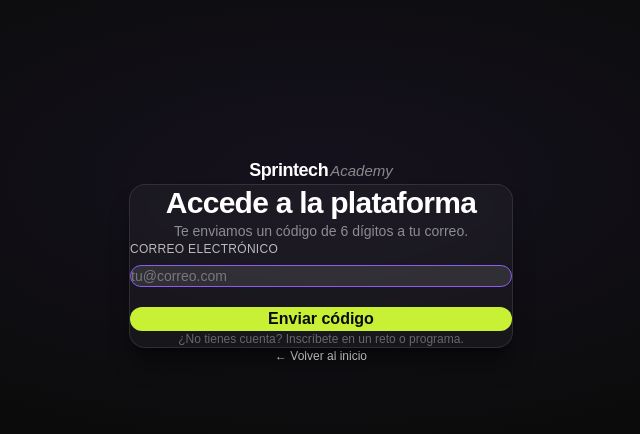
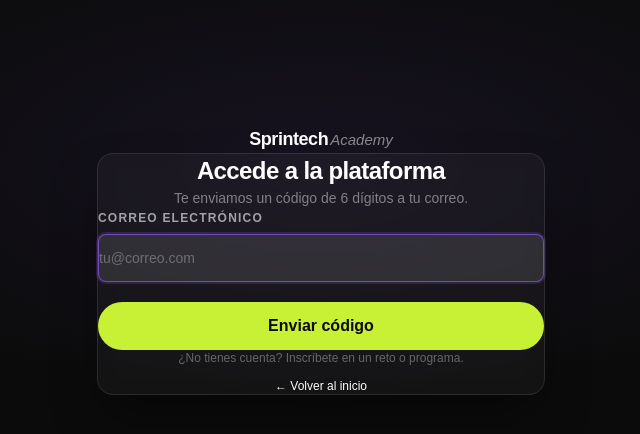
Before and after one commit to SprintechAcademy/SprintechAcademy, a Next.js app: page /login in a window 1280 px wide. Shown: the part 140-574 px from the top of the page, without its empty margins (319-959 px from the left). Built offline with nearby package versions, Linux system fonts and the light colour scheme.

Commit message:
refactor login page: proper card sizing, h-12 inputs, typography hierarchy, spacing system

```diff
--- a/app/(auth)/login/page.tsx
+++ b/app/(auth)/login/page.tsx
@@ -18,7 +18,6 @@
     e.preventDefault()
     setError('')
     setLoading(true)
-
     try {
       const res = await fetch('/api/auth/send-code', {
         method: 'POST',
@@ -26,12 +25,10 @@
         body: JSON.stringify({ email: email.trim() }),
       })
       const data = await res.json()
-
       if (!res.ok) {
         setError(data.error ?? 'Error enviando código')
         return
       }
-
       router.push(`/verificar?email=${encodeURIComponent(email.trim())}`)
     } catch {
       setError('Error de conexión')
@@ -42,19 +39,24 @@
 
   return (
     <>
+      {/* Success banner (post-payment) */}
       {enrolled && (
-        <div className="mb-6 p-4 rounded-xl bg-lime/10 border border-lime/20 text-sm text-lime text-center">
+        <div className="mb-6 px-4 py-3 rounded-lg bg-lime/10 border border-lime/25 text-sm text-lime text-center leading-snug">
           ¡Pago exitoso! Ingresa tu correo para acceder.
         </div>
       )}
 
-      <h1 className="text-3xl font-bold text-white tracking-tight mb-3 text-center">
+      {/* Heading block */}
+      <div className="mb-8 text-center">
+        <h1 className="text-2xl font-bold text-white tracking-tight leading-snug mb-2">
           Accede a la plataforma
         </h1>
-      <p className="text-sm text-white/50 text-center mb-8">
+        <p className="text-sm text-white/45 leading-relaxed">
           Te enviamos un código de 6 dígitos a tu correo.
         </p>
+      </div>
 
+      {/* Form */}
       <form onSubmit={handleSubmit} className="flex flex-col gap-5">
         <Input
           type="email"
@@ -67,17 +69,32 @@
         />
 
         {error && (
-          <p className="text-sm text-red-400 text-center">{error}</p>
+          <p className="text-sm text-red-400 text-center -mt-1">{error}</p>
         )}
 
-        <Button type="submit" variant="lime" size="lg" loading={loading} className="w-full">
+        <Button
+          type="submit"
+          variant="lime"
+          size="lg"
+          loading={loading}
+          className="w-full h-12 hover:brightness-110 transition-all duration-200"
+        >
           Enviar código
         </Button>
       </form>
 
-      <p className="text-xs text-white/35 text-center mt-8">
+      {/* Footer links */}
+      <div className="mt-8 flex flex-col items-center gap-3">
+        <p className="text-xs text-white/35">
           ¿No tienes cuenta? Inscríbete en un reto o programa.
         </p>
+        <a
+          href="/"
+          className="text-xs text-white/30 hover:text-white/60 transition-colors duration-200"
+        >
+          ← Volver al inicio
+        </a>
+      </div>
     </>
   )
 }
@@ -85,37 +102,31 @@
 export default function LoginPage() {
   return (
     <div className="relative min-h-screen flex flex-col items-center justify-center px-4 py-16 bg-carbon overflow-hidden">
-      {/* Background glow */}
+
+      {/* Subtle purple radial glow */}
       <div
+        aria-hidden
         className="pointer-events-none absolute inset-0"
         style={{
           background:
-            'radial-gradient(ellipse 70% 50% at 50% 40%, rgba(139,92,246,0.08) 0%, transparent 70%)',
+            'radial-gradient(ellipse 65% 45% at 50% 38%, rgba(139,92,246,0.09) 0%, transparent 68%)',
         }}
       />
 
-      <div className="relative w-full max-w-sm">
+      <div className="relative w-full max-w-md">
+
         {/* Logo */}
         <div className="flex justify-center mb-10">
           <Logo href="/" />
         </div>
 
         {/* Card */}
-        <div className="rounded-2xl border border-white/10 bg-white/[0.04] backdrop-blur-sm px-8 py-10 shadow-xl shadow-black/40">
+        <div className="rounded-2xl border border-white/10 bg-white/[0.035] backdrop-blur-sm px-10 py-10 shadow-2xl shadow-black/50">
           <Suspense>
             <LoginForm />
           </Suspense>
         </div>
 
-        {/* Back link */}
-        <div className="flex justify-center mt-8">
-          <a
-            href="/"
-            className="text-xs text-white/30 hover:text-white/55 transition-colors flex items-center gap-1.5"
-          >
-            ← Volver al inicio
-          </a>
-        </div>
       </div>
     </div>
   )
--- a/components/ui/Input.tsx
+++ b/components/ui/Input.tsx
@@ -13,18 +13,24 @@
 }
 
 const fieldBase =
-  'w-full bg-white/8 border border-white/20 rounded-xl px-4 py-3.5 text-white placeholder:text-white/35 text-sm transition-colors outline-none focus:border-purple focus:bg-white/10'
+  'w-full h-12 bg-white/6 border border-white/15 rounded-lg px-4 text-white placeholder:text-white/30 text-sm transition-all duration-200 outline-none focus:border-purple/70 focus:bg-white/10 focus:ring-2 focus:ring-purple/20'
 
 export function Input({ label, error, className = '', ...props }: InputProps) {
   return (
     <div className="flex flex-col gap-2">
       {label && (
-        <label className="text-xs font-medium text-white/70 tracking-wide uppercase" style={{ fontFamily: 'var(--font-syne)' }}>
+        <label
+          className="text-xs font-semibold text-white/60 tracking-widest uppercase"
+          style={{ fontFamily: 'var(--font-syne)' }}
+        >
           {label}
         </label>
       )}
-      <input className={`${fieldBase} ${error ? 'border-red-500' : ''} ${className}`} {...props} />
-      {error && <p className="text-xs text-red-400">{error}</p>}
+      <input
+        className={`${fieldBase} ${error ? 'border-red-500 focus:ring-red-500/20' : ''} ${className}`}
+        {...props}
+      />
+      {error && <p className="text-xs text-red-400 mt-0.5">{error}</p>}
     </div>
   )
 }
@@ -39,18 +45,21 @@
   return (
     <div className="flex flex-col gap-2">
       {label && (
-        <label className="text-xs font-medium text-white/70 tracking-wide uppercase" style={{ fontFamily: 'var(--font-syne)' }}>
+        <label
+          className="text-xs font-semibold text-white/60 tracking-widest uppercase"
+          style={{ fontFamily: 'var(--font-syne)' }}
+        >
           {label}
         </label>
       )}
       <select
-        className={`${fieldBase} ${error ? 'border-red-500' : ''} ${className}`}
+        className={`${fieldBase} ${error ? 'border-red-500 focus:ring-red-500/20' : ''} ${className}`}
         style={{ backgroundImage: 'none' }}
         {...(props as React.SelectHTMLAttributes<HTMLSelectElement>)}
       >
         {children}
       </select>
-      {error && <p className="text-xs text-red-400">{error}</p>}
+      {error && <p className="text-xs text-red-400 mt-0.5">{error}</p>}
     </div>
   )
 }
@@ -59,15 +68,18 @@
   return (
     <div className="flex flex-col gap-2">
       {label && (
-        <label className="text-xs font-medium text-white/70 tracking-wide uppercase" style={{ fontFamily: 'var(--font-syne)' }}>
+        <label
+          className="text-xs font-semibold text-white/60 tracking-widest uppercase"
+          style={{ fontFamily: 'var(--font-syne)' }}
+        >
           {label}
         </label>
       )}
       <textarea
-        className={`${fieldBase} resize-none min-h-[100px] ${error ? 'border-red-500' : ''} ${className}`}
+        className={`w-full bg-white/6 border border-white/15 rounded-lg px-4 py-3 text-white placeholder:text-white/30 text-sm transition-all duration-200 outline-none focus:border-purple/70 focus:bg-white/10 focus:ring-2 focus:ring-purple/20 resize-none min-h-[100px] ${error ? 'border-red-500 focus:ring-red-500/20' : ''} ${className}`}
         {...props}
       />
-      {error && <p className="text-xs text-red-400">{error}</p>}
+      {error && <p className="text-xs text-red-400 mt-0.5">{error}</p>}
     </div>
   )
 }
```
Lines whose indentation alone changed are shown as unchanged.
